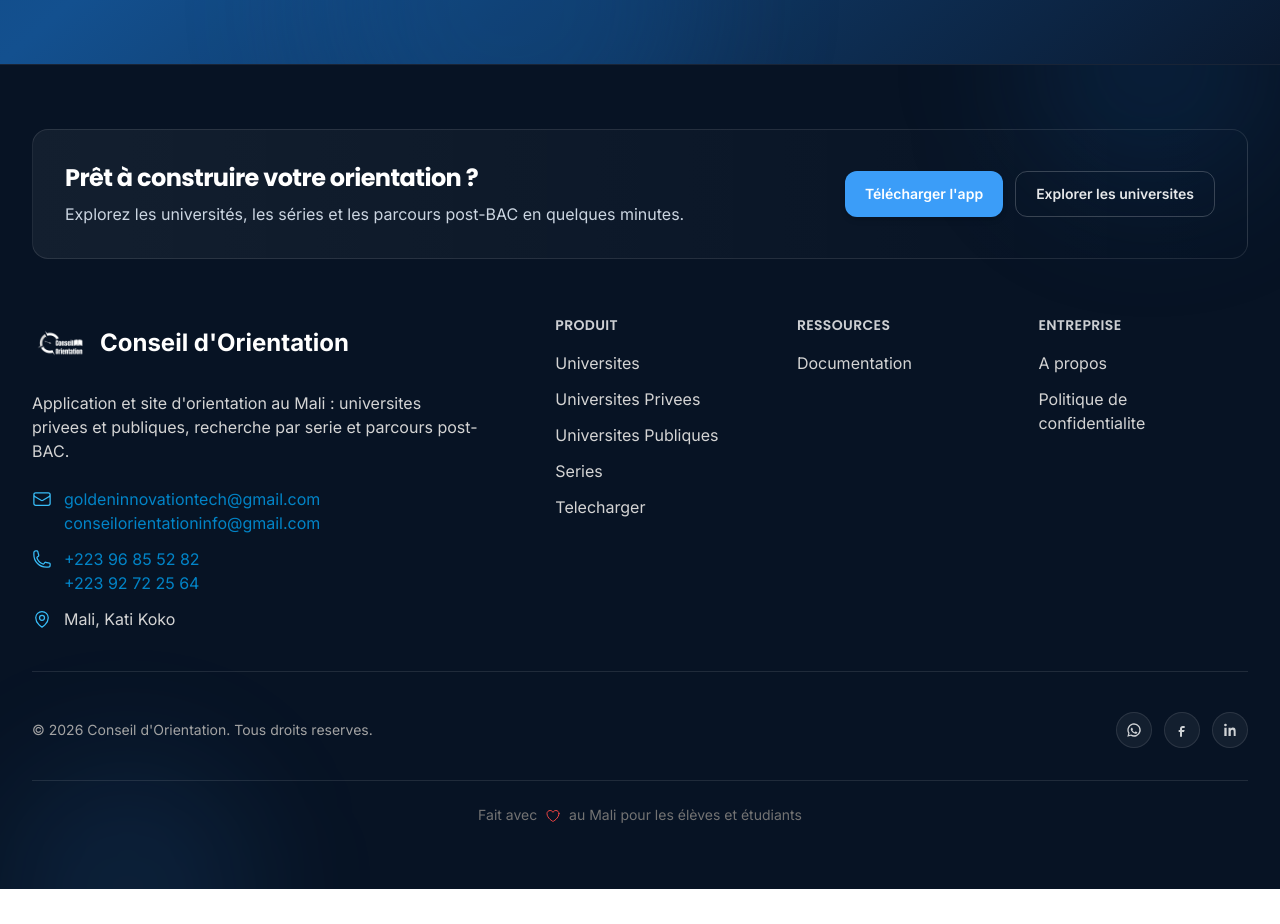
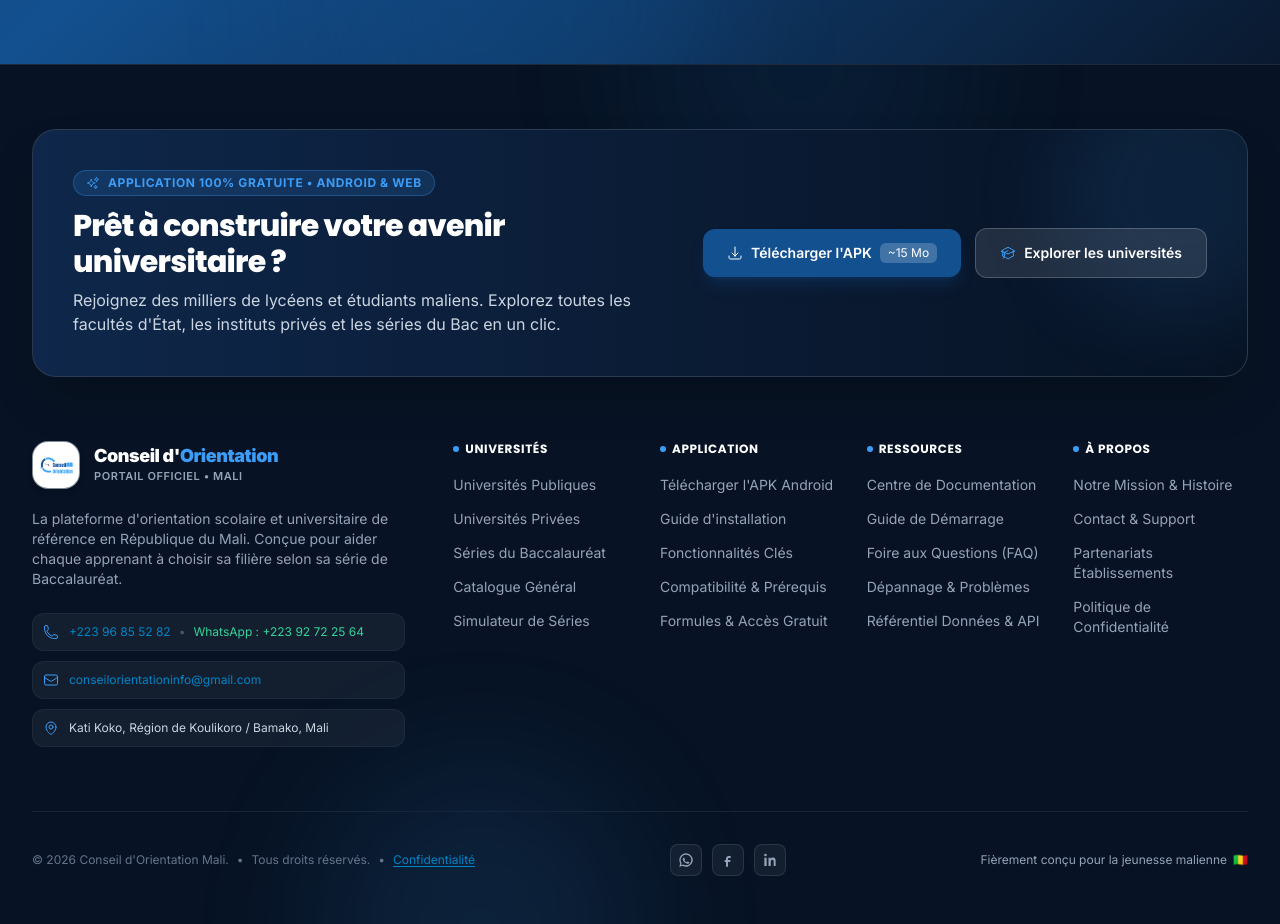
Before and after one commit to Christophe03/portail-conseil-orientation, a Next.js app: page / in a window 1280 px wide. Shown: the part 5560-6484 px from the top of the page. Before the commit the page ends 6449 px from the top, so only its background shows below. Built offline with nearby package versions, Linux system fonts and the light colour scheme; no server answers.

Commit message:
feat(footer): rework footer with pre-footer CTA, 4-column navigation, and official logo branding

```diff
--- a/src/components/layout/Footer.tsx
+++ b/src/components/layout/Footer.tsx
@@ -5,27 +5,44 @@ import Image from 'next/image';
 import { motion } from 'framer-motion';
 import { APP_DOWNLOAD_URL } from '@/lib/app-links';
 import {
-  HeartIcon,
   EnvelopeIcon,
   PhoneIcon,
   MapPinIcon,
-  ArrowRightIcon
+  ArrowRightIcon,
+  ArrowDownTrayIcon,
+  AcademicCapIcon,
+  SparklesIcon,
+  ChatBubbleLeftRightIcon,
+  ShieldCheckIcon
 } from '@heroicons/react/24/outline';
 
-const footerLinks = {
-  produit: [
-    { name: 'Universites', href: '/universites' },
-    { name: 'Universites Privees', href: '/universites/privees' },
-    { name: 'Universites Publiques', href: '/universites/publiques' },
-    { name: 'Series', href: '/universites/series' },
-    { name: 'Telecharger', href: '/download' },
+const footerNav = {
+  orientation: [
+    { name: 'Universités Publiques', href: '/universites/publiques' },
+    { name: 'Universités Privées', href: '/universites/privees' },
+    { name: 'Séries du Baccalauréat', href: '/universites/series' },
+    { name: 'Catalogue Général', href: '/universites' },
+    { name: 'Simulateur de Séries', href: '/universites/series' },
+  ],
+  application: [
+    { name: 'Télécharger l\'APK Android', href: '/download' },
+    { name: 'Guide d\'installation', href: '/download#installation' },
+    { name: 'Fonctionnalités Clés', href: '/features' },
+    { name: 'Compatibilité & Prérequis', href: '/download#requirements' },
+    { name: 'Formules & Accès Gratuit', href: '/features#formules' },
   ],
   ressources: [
-    { name: 'Documentation', href: '/docs' },
+    { name: 'Centre de Documentation', href: '/docs' },
+    { name: 'Guide de Démarrage', href: '/docs#first-steps' },
+    { name: 'Foire aux Questions (FAQ)', href: '/support#faq' },
+    { name: 'Dépannage & Problèmes', href: '/support#common-issues' },
+    { name: 'Référentiel Données & API', href: '/docs#api' },
   ],
-  entreprise: [
-    { name: 'A propos', href: '/about' },
-    { name: 'Politique de confidentialite', href: '/privacy' },
+  aPropos: [
+    { name: 'Notre Mission & Histoire', href: '/about' },
+    { name: 'Contact & Support', href: '/support#contact' },
+    { name: 'Partenariats Établissements', href: '/features#integration' },
+    { name: 'Politique de Confidentialité', href: '/privacy' },
   ],
 };
 
@@ -54,7 +71,6 @@ const socialLinks = [
       </svg>
     ),
   },
-
   {
     name: 'LinkedIn',
     href: 'https://www.linkedin.com/company/conseil-d-orientation-mali/?viewAsMember=true',
@@ -71,137 +87,187 @@ const socialLinks = [
 
 export function Footer() {
   return (
-    <footer className="relative overflow-hidden bg-[#071324] border-t border-slate-800/80 text-slate-200">
+    <footer className="relative overflow-hidden bg-[#071324] border-t border-slate-800 text-slate-300">
+      {/* Subtle brand glow textures */}
       <div className="absolute inset-0 pointer-events-none">
-        <div className="absolute -top-32 right-0 h-64 w-64 rounded-full bg-[#13508f]/20 blur-3xl"></div>
-        <div className="absolute -bottom-32 left-0 h-64 w-64 rounded-full bg-[#3b9df8]/10 blur-3xl"></div>
+        <div className="absolute -top-40 right-1/4 h-80 w-80 rounded-full bg-[#13508F]/15 blur-3xl" />
+        <div className="absolute -bottom-40 left-1/4 h-80 w-80 rounded-full bg-[#3B9DF8]/10 blur-3xl" />
       </div>
 
-      <div className="container-custom py-16 relative">
-        <div className="mb-14 rounded-2xl border border-white/10 bg-gradient-to-r from-white/5 to-white/0 p-6 sm:p-8">
-          <div className="flex flex-col gap-6 md:flex-row md:items-center md:justify-between">
-            <div>
-              <h3 className="text-2xl font-bold text-white">Prêt à construire votre orientation ?</h3>
-              <p className="mt-2 text-sm sm:text-base text-slate-300">
-                Explorez les universités, les séries et les parcours post-BAC en quelques minutes.
+      <div className="container-custom relative pt-16 pb-12">
+        {/* Pre-footer Callout Banner */}
+        <div className="mb-16 rounded-3xl border border-slate-700/80 bg-gradient-to-r from-[#0e274a] via-[#0b1c36] to-[#071324] p-8 sm:p-10 shadow-2xl relative overflow-hidden">
+          <div className="absolute top-0 right-0 -mr-16 -mt-16 w-64 h-64 rounded-full bg-[#3B9DF8]/10 blur-2xl pointer-events-none" />
+
+          <div className="flex flex-col lg:flex-row lg:items-center lg:justify-between gap-8 relative z-10">
+            <div className="max-w-2xl">
+              <div className="inline-flex items-center gap-2 px-3 py-1 rounded-full bg-[#3B9DF8]/15 border border-[#3B9DF8]/30 text-[#3B9DF8] text-xs font-bold uppercase tracking-wider mb-3">
+                <SparklesIcon className="w-3.5 h-3.5" />
+                <span>Application 100% Gratuite • Android & Web</span>
+              </div>
+              <h3 className="text-2xl sm:text-3xl font-extrabold text-white tracking-tight">
+                Prêt à construire votre avenir universitaire ?
+              </h3>
+              <p className="mt-2 text-sm sm:text-base text-slate-300 leading-relaxed">
+                Rejoignez des milliers de lycéens et étudiants maliens. Explorez toutes les facultés d'État, les instituts privés et les séries du Bac en un clic.
               </p>
             </div>
-            <div className="flex flex-col sm:flex-row gap-3">
+
+            <div className="flex flex-col sm:flex-row items-stretch sm:items-center gap-3.5 flex-shrink-0">
               <a
                 href={APP_DOWNLOAD_URL}
                 target="_blank"
                 rel="noopener noreferrer"
-                className="inline-flex items-center justify-center rounded-xl bg-[#3b9df8] hover:bg-[#2589ec] px-5 py-3 text-sm font-semibold text-white shadow-md transition-all"
+                className="inline-flex items-center justify-center gap-2 px-6 py-3.5 rounded-xl bg-[#13508F] hover:bg-[#0e3a6a] text-white font-semibold text-sm shadow-lg shadow-[#13508F]/30 hover:shadow-xl transition-all duration-200 min-h-[48px]"
               >
-                Télécharger l'app
+                <ArrowDownTrayIcon className="w-4 h-4" />
+                <span>Télécharger l'APK</span>
+                <span className="text-xs bg-white/20 px-2 py-0.5 rounded-md font-normal">~15 Mo</span>
               </a>
+
               <Link
                 href="/universites"
-                className="inline-flex items-center justify-center rounded-xl border border-white/20 px-5 py-3 text-sm font-semibold text-white/90 hover:bg-white/10 transition-colors"
+                className="inline-flex items-center justify-center gap-2 px-6 py-3.5 rounded-xl bg-white/10 hover:bg-white/15 text-white font-semibold text-sm border border-white/20 hover:border-white/30 transition-all duration-200 min-h-[48px]"
               >
-                Explorer les universites
+                <AcademicCapIcon className="w-4 h-4 text-[#3B9DF8]" />
+                <span>Explorer les universités</span>
               </Link>
             </div>
           </div>
         </div>
 
-        <div className="grid grid-cols-1 lg:grid-cols-12 gap-10">
-          <div className="lg:col-span-5">
-            <Link href="/" className="flex items-center space-x-3 mb-5">
-              <div className="relative w-14 h-14">
+        {/* Main Footer Content */}
+        <div className="grid grid-cols-1 lg:grid-cols-12 gap-12 mb-16">
+          {/* Brand & Organization Column (5 cols) */}
+          <div className="lg:col-span-4">
+            <Link href="/" className="inline-flex items-center gap-3.5 mb-5 group">
+              <div className="relative w-12 h-12 rounded-2xl overflow-hidden shadow-md bg-white border border-slate-700/60 p-1 flex-shrink-0">
                 <Image
-                  src="/app_icon_blanc.png"
-                  alt="Conseil d'Orientation"
+                  src="/app_icon.png"
+                  alt="Conseil d'Orientation Mali"
                   fill
-                  className="object-contain"
-                  priority
+                  className="object-contain p-0.5"
                 />
               </div>
-              <span className="text-xl sm:text-2xl font-bold text-white">
-                Conseil d'Orientation
-              </span>
+              <div className="flex flex-col">
+                <span className="text-lg font-black text-white leading-tight tracking-tight">
+                  Conseil d'<span className="text-[#3B9DF8]">Orientation</span>
+                </span>
+                <span className="text-[11px] font-semibold text-slate-400 uppercase tracking-wider">
+                  Portail Officiel • Mali
+                </span>
+              </div>
             </Link>
-            <p className="text-neutral-300 mb-6 max-w-md text-sm sm:text-base">
-              Application et site d'orientation au Mali : universites privees et publiques,
-              recherche par serie et parcours post-BAC.
+
+            <p className="text-slate-400 text-xs sm:text-sm leading-relaxed mb-6">
+              La plateforme d'orientation scolaire et universitaire de référence en République du Mali. Conçue pour aider chaque apprenant à choisir sa filière selon sa série de Baccalauréat.
             </p>
 
-            <div className="space-y-3 text-sm sm:text-base">
-              <div className="flex items-start space-x-3 text-neutral-300">
-                <EnvelopeIcon className="h-5 w-5 text-primary-400 mt-0.5" />
-                <div className="flex flex-col">
-                  <a href="mailto:goldeninnovationtech@gmail.com" className="hover:text-primary-300 transition-colors">
-                    goldeninnovationtech@gmail.com
+            {/* Direct Contact Cards */}
+            <div className="space-y-2.5 text-xs text-slate-300">
+              <div className="flex items-center gap-2.5 p-2.5 rounded-xl bg-white/5 border border-white/5">
+                <PhoneIcon className="h-4 w-4 text-[#3B9DF8] flex-shrink-0" />
+                <div className="flex flex-wrap gap-x-2">
+                  <a href="tel:+22396855282" className="hover:text-white transition-colors">
+                    +223 96 85 52 82
                   </a>
-                  <a href="mailto:conseilorientationinfo@gmail.com" className="hover:text-primary-300 transition-colors">
-                    conseilorientationinfo@gmail.com
+                  <span className="text-slate-600">•</span>
+                  <a href="https://wa.me/22392722564" target="_blank" rel="noopener noreferrer" className="text-emerald-400 hover:text-emerald-300 transition-colors">
+                    WhatsApp : +223 92 72 25 64
                   </a>
                 </div>
               </div>
-              <div className="flex items-start space-x-3 text-neutral-300">
-                <PhoneIcon className="h-5 w-5 text-primary-400 mt-0.5" />
-                <div className="flex flex-col">
-                  <a href="tel:+22396855282" className="hover:text-primary-300 transition-colors">
-                    +223 96 85 52 82
-                  </a>
-                  <a href="tel:+22392722564" className="hover:text-primary-300 transition-colors">
-                    +223 92 72 25 64
-                  </a>
-                </div>
+
+              <div className="flex items-center gap-2.5 p-2.5 rounded-xl bg-white/5 border border-white/5">
+                <EnvelopeIcon className="h-4 w-4 text-[#3B9DF8] flex-shrink-0" />
+                <a href="mailto:conseilorientationinfo@gmail.com" className="hover:text-white transition-colors truncate">
+                  conseilorientationinfo@gmail.com
+                </a>
               </div>
-              <div className="flex items-start space-x-3 text-neutral-300">
-                <MapPinIcon className="h-5 w-5 text-primary-400 mt-0.5" />
-                <span>Mali, Kati Koko</span>
+
+              <div className="flex items-center gap-2.5 p-2.5 rounded-xl bg-white/5 border border-white/5">
+                <MapPinIcon className="h-4 w-4 text-[#3B9DF8] flex-shrink-0" />
+                <span>Kati Koko, Région de Koulikoro / Bamako, Mali</span>
               </div>
             </div>
           </div>
 
-          <div className="lg:col-span-7 grid grid-cols-2 md:grid-cols-3 gap-8">
+          {/* Links Columns (8 cols) */}
+          <div className="lg:col-span-8 grid grid-cols-2 sm:grid-cols-4 gap-8">
+            {/* Column 1: Orientation */}
             <div>
-              <h3 className="text-sm font-semibold tracking-wide text-white/80 uppercase mb-4">Produit</h3>
-              <ul className="space-y-3">
-                {footerLinks.produit.map((link) => (
-                  <li key={link.name}>
+              <h4 className="text-xs font-bold uppercase tracking-wider text-white mb-4 flex items-center gap-1.5">
+                <span className="w-1.5 h-1.5 rounded-full bg-[#3B9DF8]" />
+                <span>Universités</span>
+              </h4>
+              <ul className="space-y-2.5 text-xs sm:text-sm">
+                {footerNav.orientation.map((item) => (
+                  <li key={item.name}>
                     <Link
-                      href={link.href}
-                      className="group inline-flex items-center gap-2 text-neutral-300 hover:text-white transition-colors"
+                      href={item.href}
+                      className="text-slate-400 hover:text-white hover:text-[#3B9DF8] transition-colors block py-0.5"
                     >
-                      <span>{link.name}</span>
-                      <ArrowRightIcon className="h-4 w-4 opacity-0 group-hover:opacity-100 transition-opacity" />
+                      {item.name}
                     </Link>
                   </li>
                 ))}
               </ul>
             </div>
 
+            {/* Column 2: Application */}
             <div>
-              <h3 className="text-sm font-semibold tracking-wide text-white/80 uppercase mb-4">Ressources</h3>
-              <ul className="space-y-3">
-                {footerLinks.ressources.map((link) => (
-                  <li key={link.name}>
+              <h4 className="text-xs font-bold uppercase tracking-wider text-white mb-4 flex items-center gap-1.5">
+                <span className="w-1.5 h-1.5 rounded-full bg-[#3B9DF8]" />
+                <span>Application</span>
+              </h4>
+              <ul className="space-y-2.5 text-xs sm:text-sm">
+                {footerNav.application.map((item) => (
+                  <li key={item.name}>
                     <Link
-                      href={link.href}
-                      className="group inline-flex items-center gap-2 text-neutral-300 hover:text-white transition-colors"
+                      href={item.href}
+                      className="text-slate-400 hover:text-white hover:text-[#3B9DF8] transition-colors block py-0.5"
                     >
-                      <span>{link.name}</span>
-                      <ArrowRightIcon className="h-4 w-4 opacity-0 group-hover:opacity-100 transition-opacity" />
+                      {item.name}
                     </Link>
                   </li>
                 ))}
               </ul>
             </div>
 
+            {/* Column 3: Ressources */}
             <div>
-              <h3 className="text-sm font-semibold tracking-wide text-white/80 uppercase mb-4">Entreprise</h3>
-              <ul className="space-y-3">
-                {footerLinks.entreprise.map((link) => (
-                  <li key={link.name}>
+              <h4 className="text-xs font-bold uppercase tracking-wider text-white mb-4 flex items-center gap-1.5">
+                <span className="w-1.5 h-1.5 rounded-full bg-[#3B9DF8]" />
+                <span>Ressources</span>
+              </h4>
+              <ul className="space-y-2.5 text-xs sm:text-sm">
+                {footerNav.ressources.map((item) => (
+                  <li key={item.name}>
                     <Link
-                      href={link.href}
-                      className="group inline-flex items-center gap-2 text-neutral-300 hover:text-white transition-colors"
+                      href={item.href}
+                      className="text-slate-400 hover:text-white hover:text-[#3B9DF8] transition-colors block py-0.5"
                     >
-                      <span>{link.name}</span>
-                      <ArrowRightIcon className="h-4 w-4 opacity-0 group-hover:opacity-100 transition-opacity" />
+                      {item.name}
+                    </Link>
+                  </li>
+                ))}
+              </ul>
+            </div>
+
+            {/* Column 4: Organisation */}
+            <div>
+              <h4 className="text-xs font-bold uppercase tracking-wider text-white mb-4 flex items-center gap-1.5">
+                <span className="w-1.5 h-1.5 rounded-full bg-[#3B9DF8]" />
+                <span>À Propos</span>
+              </h4>
+              <ul className="space-y-2.5 text-xs sm:text-sm">
+                {footerNav.aPropos.map((item) => (
+                  <li key={item.name}>
+                    <Link
+                      href={item.href}
+                      className="text-slate-400 hover:text-white hover:text-[#3B9DF8] transition-colors block py-0.5"
+                    >
+                      {item.name}
                     </Link>
                   </li>
                 ))}
@@ -210,37 +276,43 @@ export function Footer() {
           </div>
         </div>
 
-        <div className="border-t border-white/10 my-10"></div>
+        {/* Separator */}
+        <div className="border-t border-slate-800/80 my-8" />
 
-        <div className="flex flex-col md:flex-row justify-between items-center gap-4">
-          <div className="text-neutral-400 text-xs sm:text-sm">
-            © {new Date().getFullYear()} Conseil d'Orientation. Tous droits reserves.
+        {/* Bottom Bar: Copyright, Socials & Made in Mali */}
+        <div className="flex flex-col sm:flex-row items-center justify-between gap-4 text-xs text-slate-500">
+          <div className="flex flex-wrap items-center justify-center sm:justify-start gap-2">
+            <span>© {new Date().getFullYear()} Conseil d'Orientation Mali.</span>
+            <span className="hidden sm:inline">•</span>
+            <span>Tous droits réservés.</span>
+            <span className="hidden sm:inline">•</span>
+            <Link href="/privacy" className="hover:text-slate-300 underline underline-offset-2">
+              Confidentialité
+            </Link>
           </div>
 
-          <div className="flex items-center gap-3">
+          {/* Social Links */}
+          <div className="flex items-center gap-2.5">
             {socialLinks.map((social) => (
               <motion.a
                 key={social.name}
                 href={social.href}
                 target="_blank"
                 rel="noopener noreferrer"
-                className="inline-flex items-center justify-center h-9 w-9 rounded-full border border-white/10 bg-white/5 text-white/80 hover:text-white hover:border-white/30 transition-colors"
+                className="inline-flex items-center justify-center h-8 w-8 rounded-lg bg-white/5 border border-white/10 text-slate-400 hover:text-white hover:border-[#3B9DF8]/50 hover:bg-[#13508F]/30 transition-all duration-200"
                 whileHover={{ scale: 1.08 }}
                 whileTap={{ scale: 0.95 }}
+                aria-label={social.name}
               >
                 {social.icon}
-                <span className="sr-only">{social.name}</span>
               </motion.a>
             ))}
           </div>
-        </div>
 
-        <div className="text-center mt-8 pt-6 border-t border-white/10">
-          <p className="text-neutral-500 text-xs sm:text-sm">
-            Fait avec{' '}
-            <HeartIcon className="inline h-4 w-4 text-red-500 mx-1" />
-            {' '}au Mali pour les élèves et étudiants
-          </p>
+          <div className="flex items-center gap-1.5 text-slate-400">
+            <span>Fièrement conçu pour la jeunesse malienne</span>
+            <span>🇲🇱</span>
+          </div>
         </div>
       </div>
     </footer>
```
